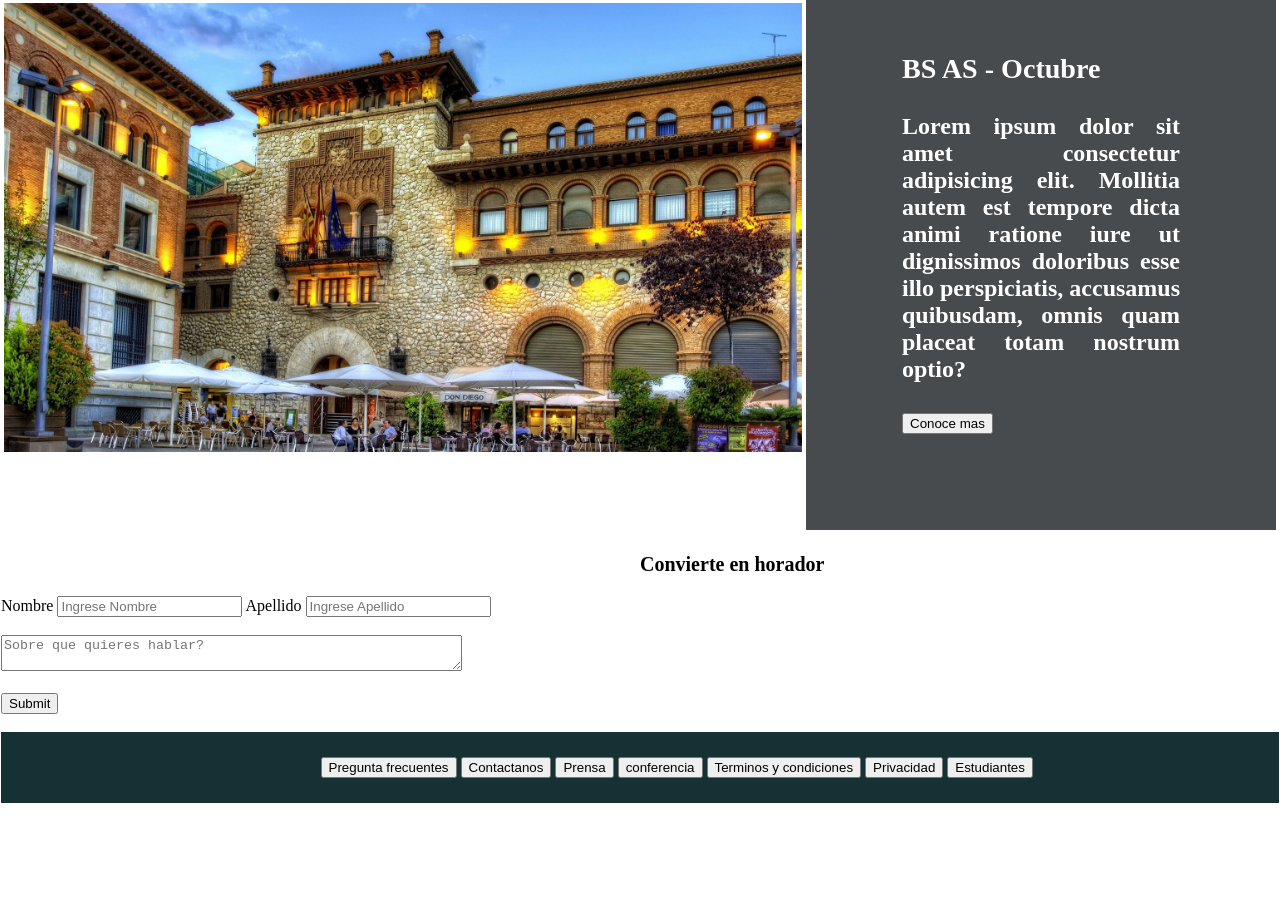
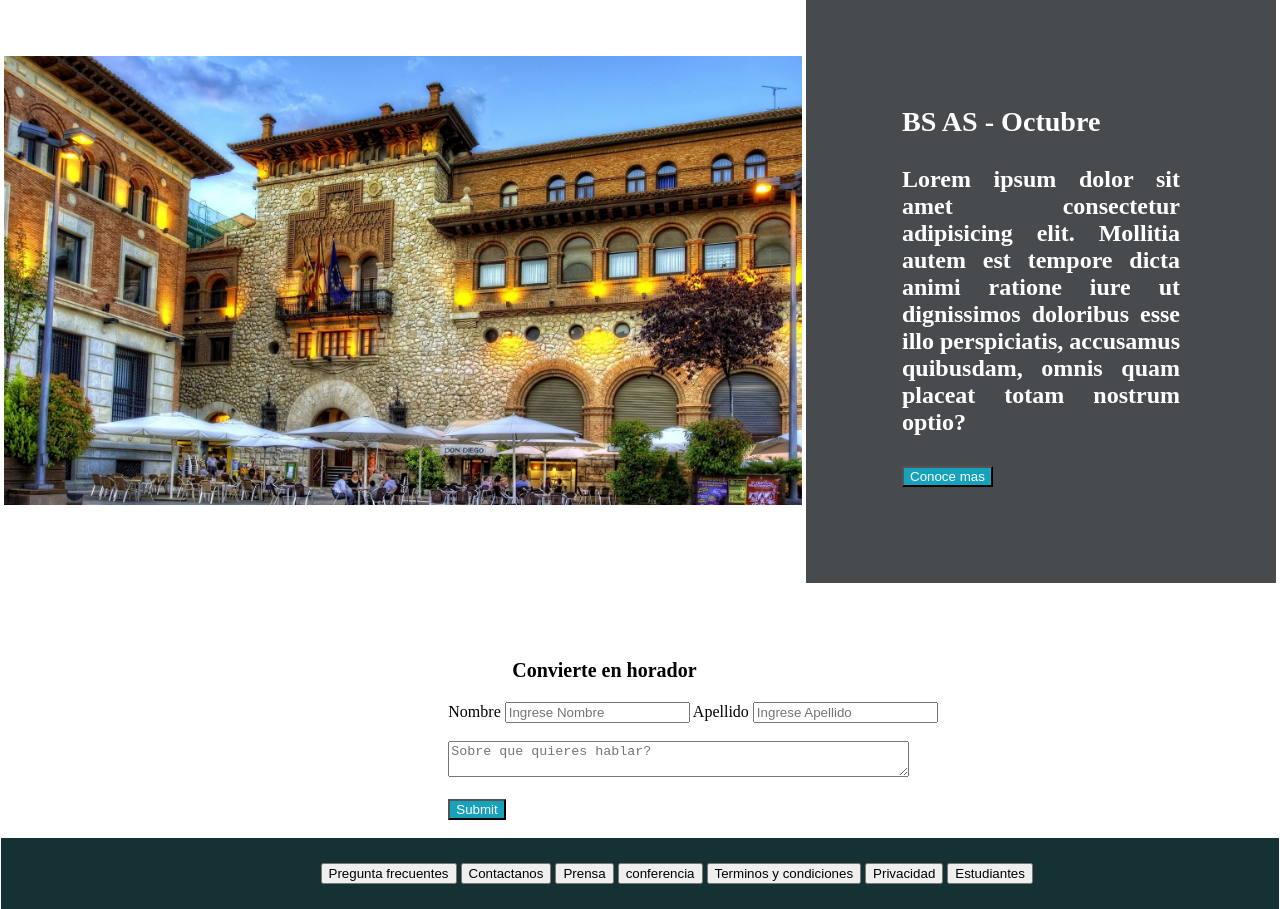
Before and after one commit to GusMaEr/Integrador, a plain HTML site: page index.html in a window 1280 px wide. Shown: the part 1611-2520 px from the top of the page. Before the commit the page ends 2414 px from the top, so only its background shows below. Drawn offline with Linux system fonts and the light colour scheme.

Commit message:
Update test.css

```diff
--- a/CSS/test.css
+++ b/CSS/test.css
@@ -65,13 +65,13 @@ body {
 /*Parte central de la pagina*/
 .hero_2 {
     height: 90%;
-     /* background-color: blanchedalmond;*/
+    /* background-color: blanchedalmond;*/
 }
 
 .subTitle {
     width: 30%;
     font-size: 20px;
-    margin-left: 50%;
+    margin-left: 40%;
 }
 
 .oradores {
@@ -127,19 +127,23 @@ body {
 }
 
 /*FIN*/
-.fin{
+.fin {
     /*background-color: aquamarine;*/
     display: flex;
     justify-content: center;
     flex-wrap: wrap;
     height: 100%;
 }
-.tabla_img{
+
+.tabla_img {
     width: 50rem;
+    padding-bottom: 8rem;
+    padding-top: 8rem;
 
 }
-.fin .lorem{
-    background-color:#474b4e;
+
+.fin .lorem {
+    background-color: #474b4e;
     font-size: 1.5rem;
     margin: 0rem;
     padding: 6rem;
@@ -147,6 +151,7 @@ body {
     text-align: justify;
     color: white;
 }
+
 /*Pie de la pagina*/
 footer {
     color: white;
@@ -157,6 +162,15 @@ footer {
     justify-content: space-between;
 }
 
+.postularse {
+    padding-left: 35%;
+}
+
+.submit {
+    background-color: rgb(23, 162, 188);
+    color: white;
+}
+
 .menu_pie {
     margin-left: 25%;
     margin-top: 25px;
```
